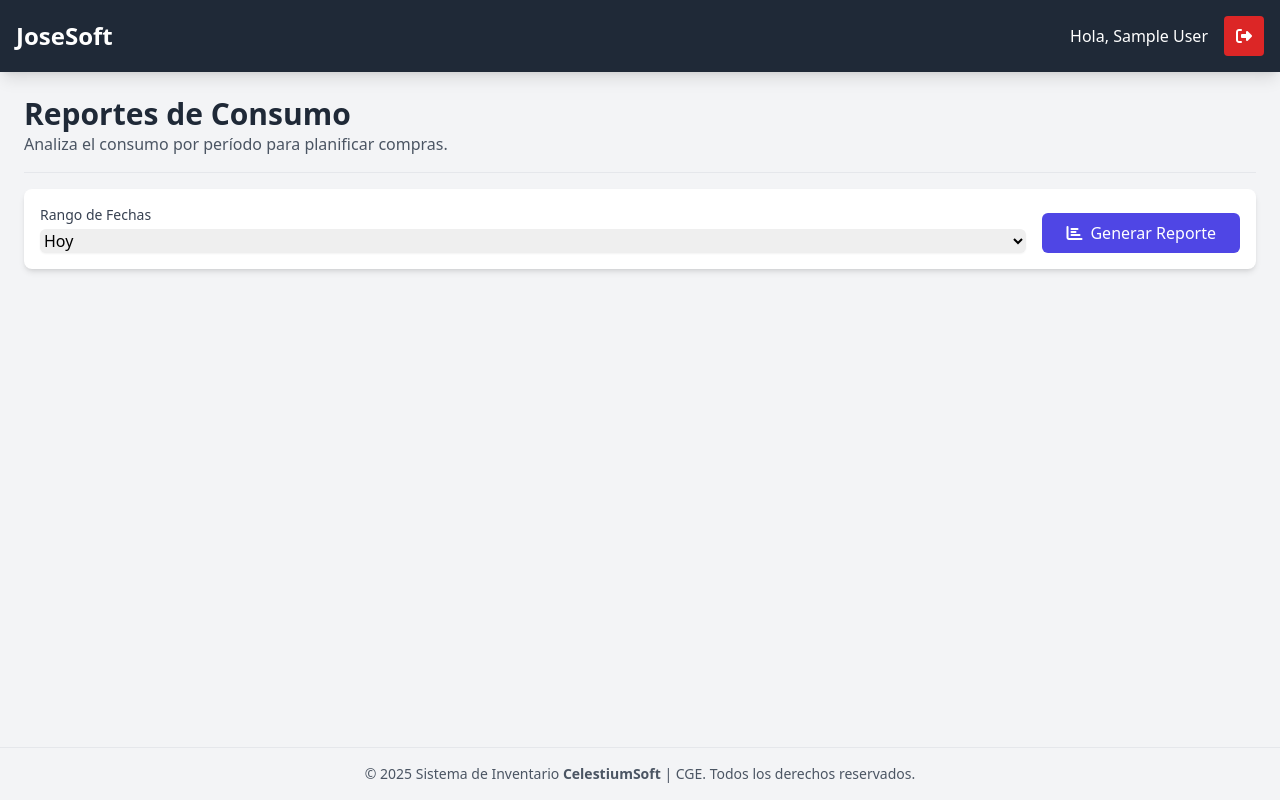
After one commit to jordan07espi/sistemaInventarioCGE, a PHP site: page /view/admin/reportes.php in a window 1280 px wide. The commit adds this page. Run offline with PHP 8.4, Linux system fonts and the light colour scheme; the visitor is signed in with stand-in values (Sample User, id 1); some libraries are stand-ins or nearby versions.

Commit message:
implementacion de vista Reporte

```diff
--- /dev/null
+++ b/view/admin/reportes.php
@@ -0,0 +1,56 @@
+<?php
+// Archivo: view/admin/reportes.php
+session_start();
+include '../partials/header.php';
+?>
+
+<h1 class="text-3xl font-bold text-gray-800">Reportes de Consumo</h1>
+<p class="text-gray-600 mb-4">Analiza el consumo por período para planificar compras.</p>
+<hr class="my-4">
+
+<div class="bg-white p-4 rounded-lg shadow-md mb-6 flex items-center space-x-4">
+    <div class="flex-grow">
+        <label for="rangoFechas" class="block text-sm font-medium text-gray-700">Rango de Fechas</label>
+        <select id="rangoFechas" class="mt-1 block w-full border-gray-300 rounded-md shadow-sm">
+            <option value="hoy">Hoy</option>
+            <option value="semana">Esta Semana</option>
+            <option value="mes">Este Mes</option>
+        </select>
+    </div>
+    <button id="btnGenerarReporte" class="self-end bg-indigo-600 text-white px-6 py-2 rounded-md hover:bg-indigo-700">
+        <i class="fas fa-chart-bar mr-2"></i>Generar Reporte
+    </button>
+</div>
+
+<div id="zonaResultados" class="hidden">
+    <div class="flex justify-end space-x-2 mb-4">
+        <a id="btnExportarPdf" href="#" class="bg-red-500 text-white px-4 py-2 rounded-md hover:bg-red-600">
+            <i class="fas fa-file-pdf mr-2"></i>Exportar a PDF
+        </a>
+        <a id="btnExportarExcel" href="#" class="bg-green-600 text-white px-4 py-2 rounded-md hover:bg-green-700">
+            <i class="fas fa-file-excel mr-2"></i>Exportar a Excel
+        </a>
+    </div>
+
+    <div class="grid grid-cols-1 md:grid-cols-2 gap-6">
+        <div class="bg-white p-6 rounded-lg shadow-md">
+            <h2 class="text-xl font-bold mb-2">Consumo General por Implemento</h2>
+            <p id="periodoGeneral" class="text-sm text-gray-500 mb-4"></p>
+            <div id="reporteGeneralBody">
+                </div>
+        </div>
+
+        <div class="bg-white p-6 rounded-lg shadow-md">
+            <h2 class="text-xl font-bold mb-2">Consumo Detallado por Espacio</h2>
+            <p id="periodoDetallado" class="text-sm text-gray-500 mb-4"></p>
+            <div id="reporteDetalladoBody">
+                </div>
+        </div>
+    </div>
+</div>
+
+<script src="../assets/js/reportes.js"></script>
+
+<?php
+include '../partials/footer.php';
+?>
--- /dev/null
+++ b/view/assets/js/reportes.js
@@ -0,0 +1,100 @@
+// Archivo: view/assets/js/reportes.js
+document.addEventListener('DOMContentLoaded', function() {
+    const btnGenerar = document.getElementById('btnGenerarReporte');
+    const selectRango = document.getElementById('rangoFechas');
+    const zonaResultados = document.getElementById('zonaResultados');
+
+    const reporteGeneralBody = document.getElementById('reporteGeneralBody');
+    const reporteDetalladoBody = document.getElementById('reporteDetalladoBody');
+    const periodoGeneral = document.getElementById('periodoGeneral');
+    const periodoDetallado = document.getElementById('periodoDetallado');
+
+    const btnPdf = document.getElementById('btnExportarPdf');
+    const btnExcel = document.getElementById('btnExportarExcel');
+
+    btnGenerar.addEventListener('click', function() {
+        const rango = selectRango.value;
+        const formData = new FormData();
+        formData.append('action', 'generarReporte');
+        formData.append('rango', rango);
+
+        // Opcional: Mostrar un loader
+        reporteGeneralBody.innerHTML = '<p class="text-gray-500">Generando reporte...</p>';
+        reporteDetalladoBody.innerHTML = '<p class="text-gray-500">Generando reporte...</p>';
+        zonaResultados.classList.remove('hidden');
+
+        fetch('../../controller/ReporteController.php', {
+            method: 'POST',
+            body: formData
+        })
+        .then(res => res.json())
+        .then(data => {
+            if (data.success) {
+                renderReporteGeneral(data.data.general);
+                renderReporteDetallado(data.data.detallado);
+                periodoGeneral.textContent = `Periodo: ${data.data.periodo}`;
+                periodoDetallado.textContent = `Periodo: ${data.data.periodo}`;
+
+                // Actualizar links de exportación
+                const baseUrl = `../../controller/ReporteController.php?rango=${rango}`;
+                btnPdf.href = `${baseUrl}&action=exportarPdf`;
+                btnExcel.href = `${baseUrl}&action=exportarExcel`;
+            } else {
+                reporteGeneralBody.innerHTML = `<p class="text-red-500">${data.message}</p>`;
+                reporteDetalladoBody.innerHTML = `<p class="text-red-500">${data.message}</p>`;
+            }
+        });
+    });
+
+    function renderReporteGeneral(datos) {
+        reporteGeneralBody.innerHTML = '';
+        if (datos.length === 0) {
+            reporteGeneralBody.innerHTML = '<p class="text-gray-500">No hay datos de consumo para este período.</p>';
+            return;
+        }
+
+        let html = '<ul class="space-y-2">';
+        datos.forEach(item => {
+            html += `
+                <li class="flex justify-between items-center border-b pb-1">
+                    <span>${item.nombre_producto} (${item.unidad_medida})</span>
+                    <span class="font-bold text-lg">${parseFloat(item.total_consumido)}</span>
+                </li>
+            `;
+        });
+        html += '</ul>';
+        reporteGeneralBody.innerHTML = html;
+    }
+
+    function renderReporteDetallado(datos) {
+        reporteDetalladoBody.innerHTML = '';
+        if (datos.length === 0) {
+            reporteDetalladoBody.innerHTML = '<p class="text-gray-500">No hay datos de consumo para este período.</p>';
+            return;
+        }
+
+        let html = '';
+        let espacioActual = '';
+        datos.forEach(item => {
+            if (item.nombre_espacio !== espacioActual) {
+                if (espacioActual !== '') {
+                    html += '</ul></div>'; // Cierra el div y ul anterior
+                }
+                espacioActual = item.nombre_espacio;
+                html += `
+                    <div class="mb-4">
+                        <h4 class="font-bold text-indigo-700">${item.nombre_espacio} - ${item.piso}</h4>
+                        <ul class="space-y-1 mt-1 pl-2 border-l-2 border-gray-200">
+                `;
+            }
+            html += `
+                <li class="flex justify-between items-center text-sm">
+                    <span>${item.nombre_producto} (${item.unidad_medida})</span>
+                    <span class="font-semibold">${parseFloat(item.total_consumido)}</span>
+                </li>
+            `;
+        });
+        html += '</ul></div>'; // Cierra el último div
+        reporteDetalladoBody.innerHTML = html;
+    }
+});
--- a/view/partials/header.php
+++ b/view/partials/header.php
@@ -42,7 +42,7 @@ $rolUsuario = $_SESSION['rol'] ?? 'Invitado';
                 <?php endif; ?>
 
                 <?php if ($rolUsuario === 'Administrador' || $rolUsuario === 'Supervisor' || $rolUsuario === 'CEO') : ?>
-                    <a href="#" class="px-3 py-2 rounded hover:bg-gray-700 transition duration-300">Reportes</a>
+                    <a href="reportes.php" class="px-3 py-2 rounded hover:bg-gray-700 transition duration-300">Reportes</a>
                 <?php endif; ?>
 
                 <?php if ($rolUsuario === 'Administrador') : ?>
```
Also changed, not shown: controller/ReporteController.php (+63 -0 lines), model/ReporteDAO.php (added, +63 -0 lines).
